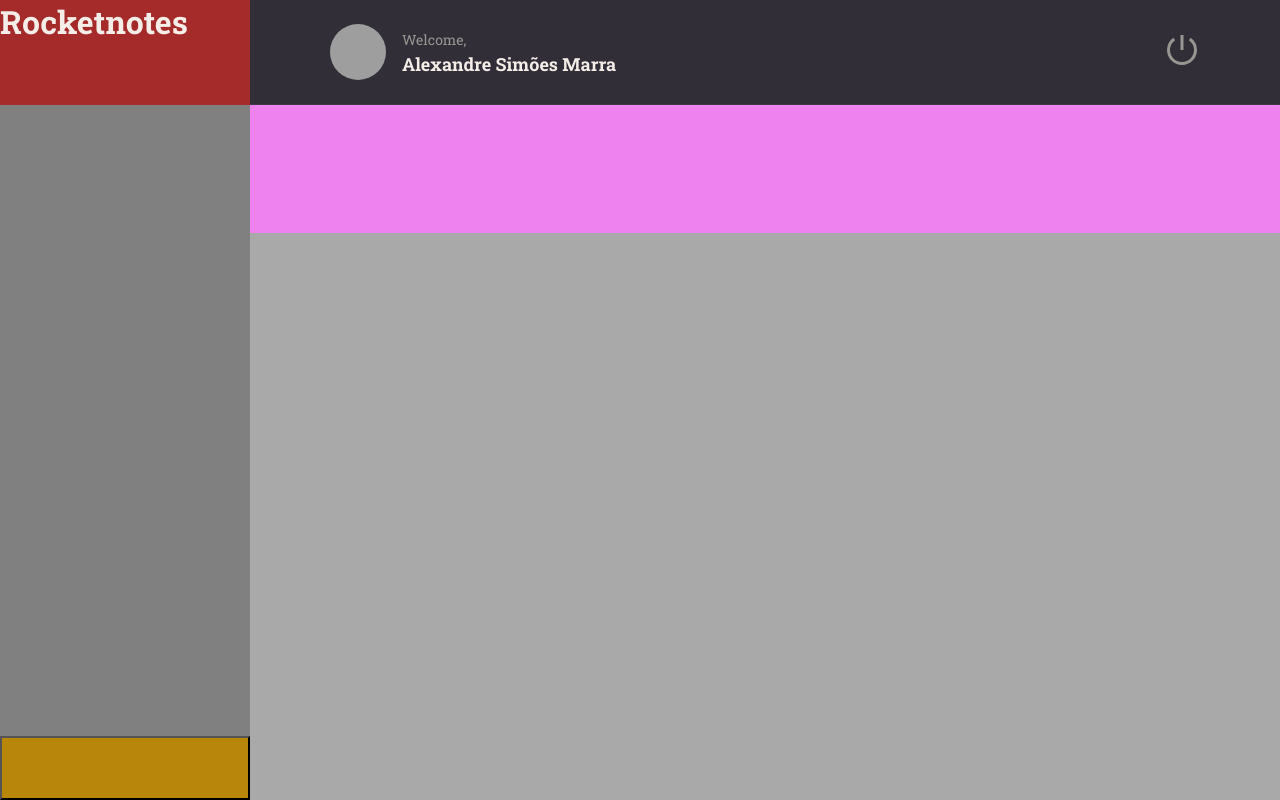
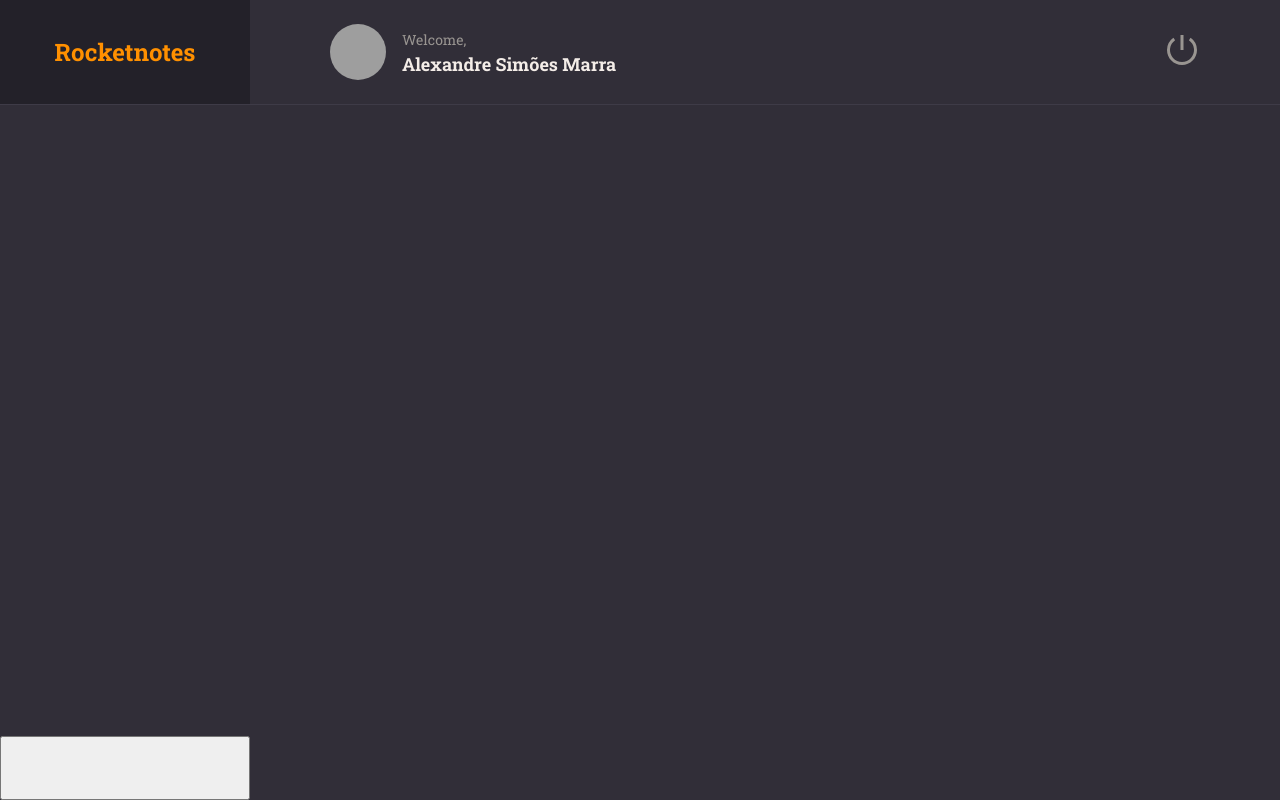
Before and after one commit to alexsmarra/rocketnotes, a React (Vite) app: page / in a window 1280 px wide. Built offline with nearby package versions, Linux system fonts and the light colour scheme; grey boxes are pictures that could not be loaded.

Commit message:
logotipo

```diff
--- a/src/pages/Home/styles.js
+++ b/src/pages/Home/styles.js
@@ -8,7 +8,7 @@
    grid-template-rows: 105px 128px auto 64px;
    grid-template-areas:
    "brand header"
-   "menu  search"
+   "menu search"
    "menu content"
    "newnote content";
    background-color: ${({ theme }) => theme.COLORS.BACKGROUND_800};
@@ -16,25 +16,36 @@
 
 export const Brand = styled.div`
    grid-area: brand;
-   background: brown;
+
+   display: flex;
+   justify-content: center;
+   align-items: center;
+
+   border-bottom-width: 1px;
+   border-bottom-style: solid;
+   border-bottom-color: ${({ theme }) => theme.COLORS.BACKGROUND_700};
+
+   background-color: ${({ theme }) => theme.COLORS.BACKGROUND_900};
+
+   > h1 {
+      font-size: 24px;
+      color: ${({ theme }) => theme.COLORS.ORANGE};
+   }
+
  `
 
 export const Menu = styled.ul`
    grid-area: menu;
-   background: gray;
 `
 
 export const Search = styled.div`
    grid-area: search;
-   background: violet;
 `
 
 export const Content = styled.div`
    grid-area: content;
-   background: darkgrey;
 `
 
 export const NewNote= styled.button`
    grid-area: newnote;
-   background: darkgoldenrod;
 `
```
